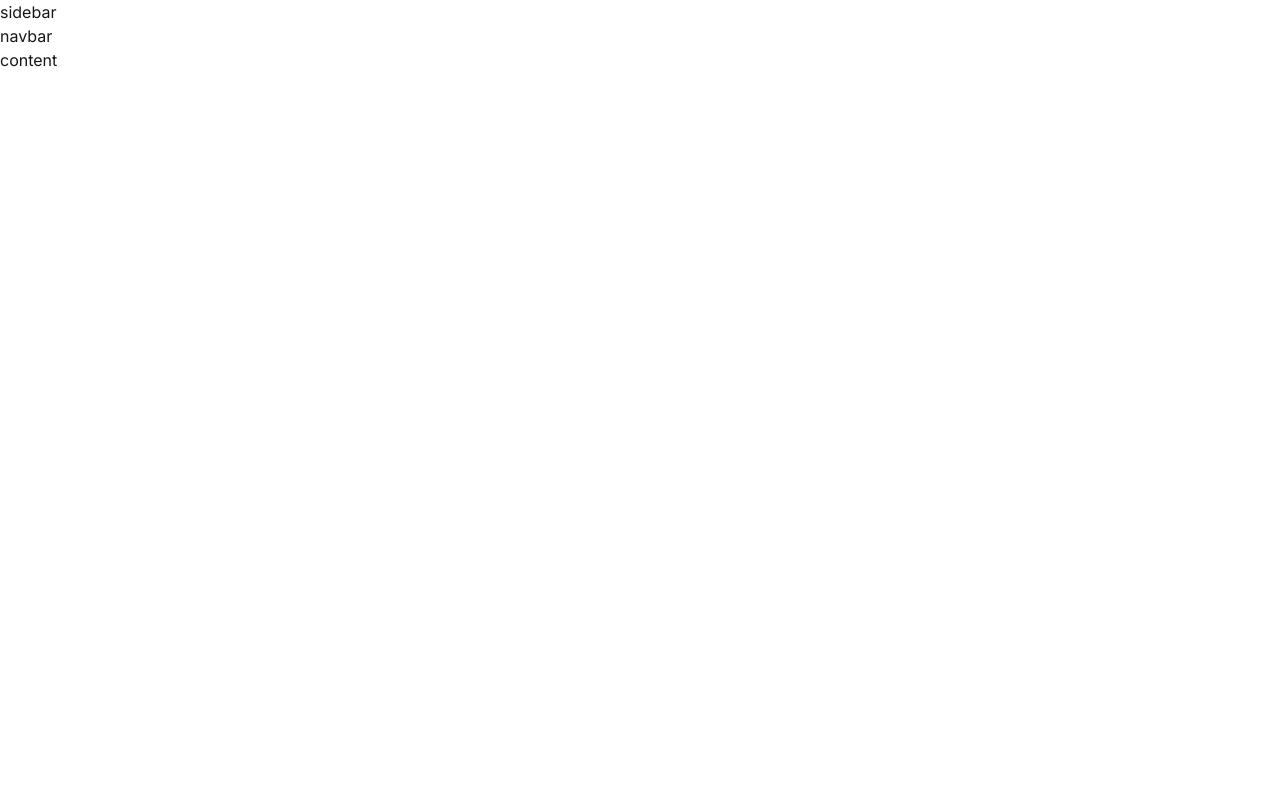
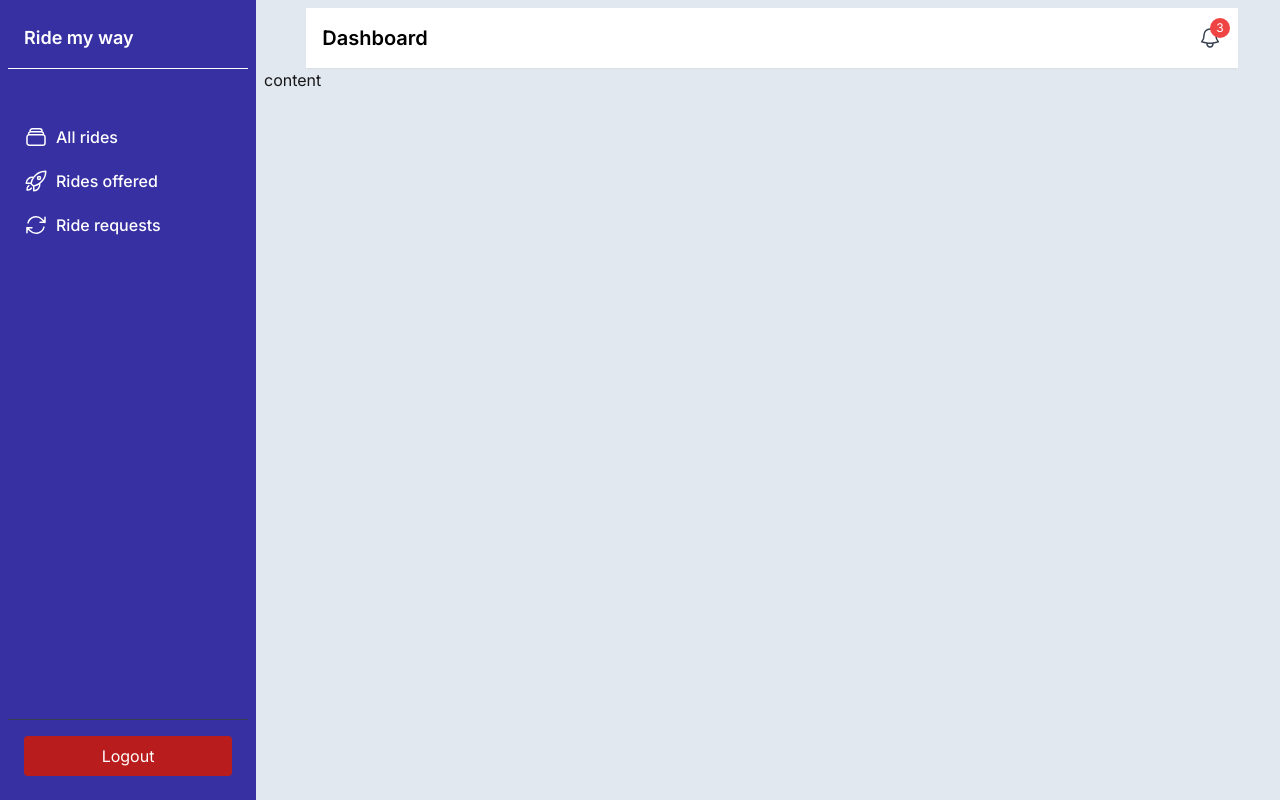
Before and after one commit to Xerrex/rmw-frontend, a Next.js app: page /dashboard in a window 1280 px wide. Built offline with nearby package versions, Linux system fonts and the light colour scheme.

Commit message:
Add Sidebar & Navbar to the dashboard layout

```diff
--- a/app/dashboard/page.tsx
+++ b/app/dashboard/page.tsx
@@ -1,12 +1,14 @@
-'use client';
 import React from 'react';
+import Sidenav from './ui/sidenav';
+import Navbar from './ui/navbar';
 
 export default function DashBoard() {
   return (
-    <div className="">
-      <div>sidebar</div>
-      <div>
-        <div>navbar</div>
+    <div className="flex bg-slate-200">
+      <Sidenav/>
+
+      <div className="flex-1 flex flex-col">
+        <Navbar/>
         <div>content</div>
       </div>
     </div>
--- /dev/null
+++ b/app/dashboard/ui/navbar.tsx
@@ -0,0 +1,22 @@
+import React from "react";
+import { BellIcon } from '@heroicons/react/24/outline';
+
+function Navbar() {
+  const unreadNotifications = 3;
+  return (
+    <div className="bg-white shadow-sm p-4 flex items-center justify-between mt-2 mx-auto w-11/12">
+      <h1 className="text-xl font-semibold text-black">Dashboard</h1>
+      <div className="relative">
+        <BellIcon className="h-6 w-6 text-gray-700 cursor-pointer" />
+        {/* Notification Badge */}
+        {unreadNotifications > 0 && (
+          <div className="absolute -top-2 -right-2 bg-red-500 text-white text-xs rounded-full px-1.5 py-0.5">
+            {unreadNotifications}
+          </div>
+        )}
+      </div>
+    </div>
+  );
+}
+
+export default Navbar;
--- /dev/null
+++ b/app/dashboard/ui/sidenav.tsx
@@ -0,0 +1,40 @@
+import React from 'react';
+import Link from 'next/link';
+import { RocketLaunchIcon, ArrowPathIcon, RectangleStackIcon } from '@heroicons/react/24/outline';
+
+const links= [
+  { name: 'All rides', href: '#', icon: RectangleStackIcon },
+  { name: 'Rides offered', href: '#', icon: RocketLaunchIcon },
+  { name: 'Ride requests', href: '#', icon: ArrowPathIcon },
+]
+
+function Sidenav() {
+  return (
+    <div className="bg-primaryColorAlt w-64 mr-2 p-2 h-screen overflow-hidden text-white flex flex-col">
+      <div className="p-4 text-lg font-semibold border-b border-white">Ride my way</div>
+
+        {/* Menu Items */}
+        <div id="menu" className="flex-1 mt-10 p-2">
+            {links.map((link)=>{
+              const LinkIcon = link.icon;
+              return(
+                <Link className="flex gap-2 mb-1 p-2 hover:bg-gray-700 rounded transition duration-200 font-medium"
+                  key={link.name} href={link.href}>
+                 <LinkIcon className="w-6" />
+                 <p className="hidden md:block">{link.name}</p>
+                </Link>
+              )
+            })}
+        </div>
+
+        {/* Logout Button */}
+        <div className="p-4 border-t border-gray-700">
+          <button className="w-full p-2 bg-red-700 text-white rounded hover:bg-red-900 transition duration-200">
+            Logout
+          </button>
+        </div>
+    </div>
+  )
+}
+
+export default Sidenav;
--- a/tailwind.config.ts
+++ b/tailwind.config.ts
@@ -13,7 +13,9 @@ export default {
         foreground: "var(--foreground)",
 
         primaryColor: "#22c55e", // green-500
+        primaryColorAlt: '#3730a3', // Indigo-800
         primaryColorHover: "#16a34a", // green-600
+        primaryColorHoverAlt: "#4f46e5", // Indigo-600
 
         secondaryColor: "#e5e7eb", // gray-200
         secondaryColorHover: "#d1d5db", // gray-300
```
